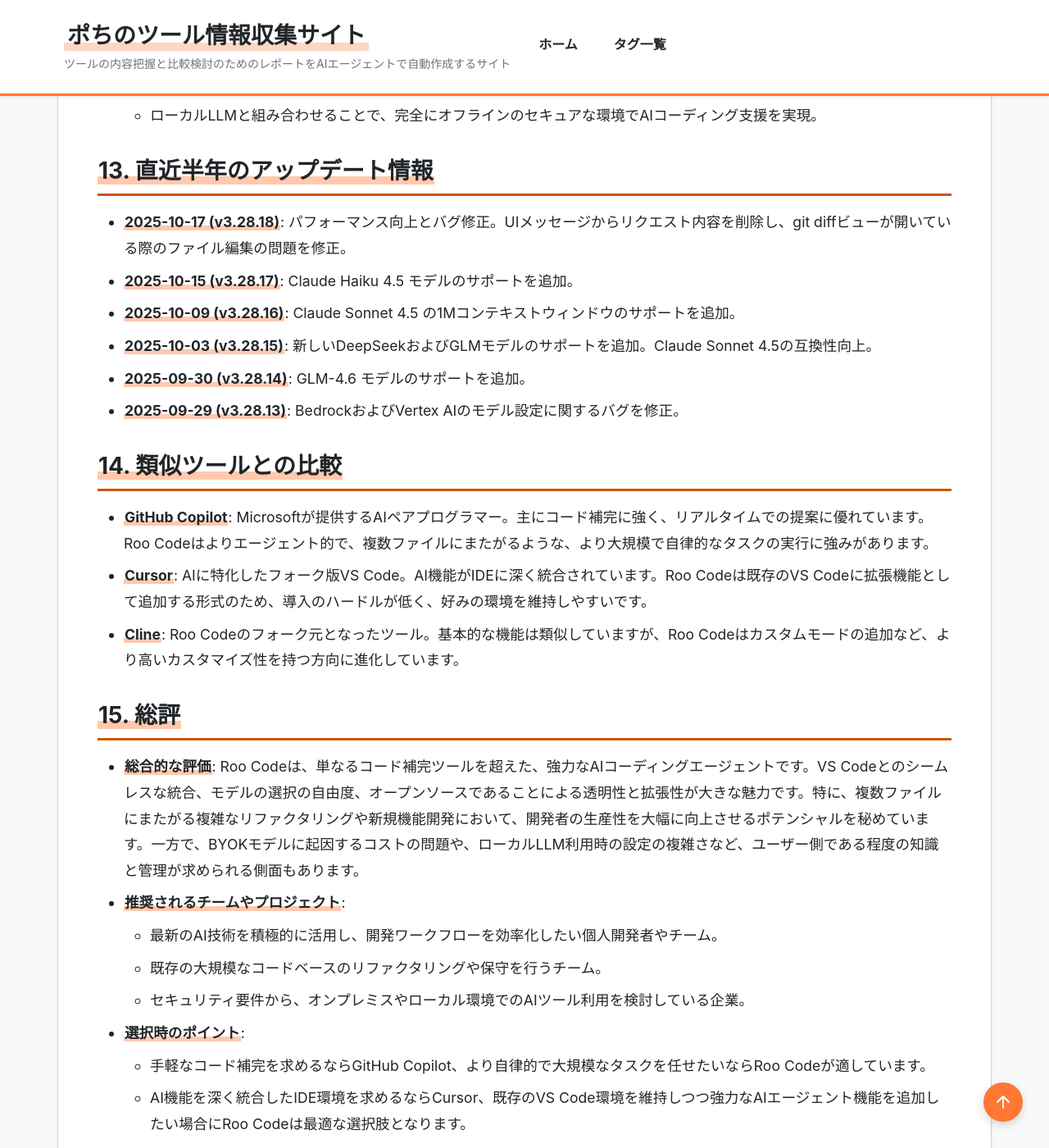
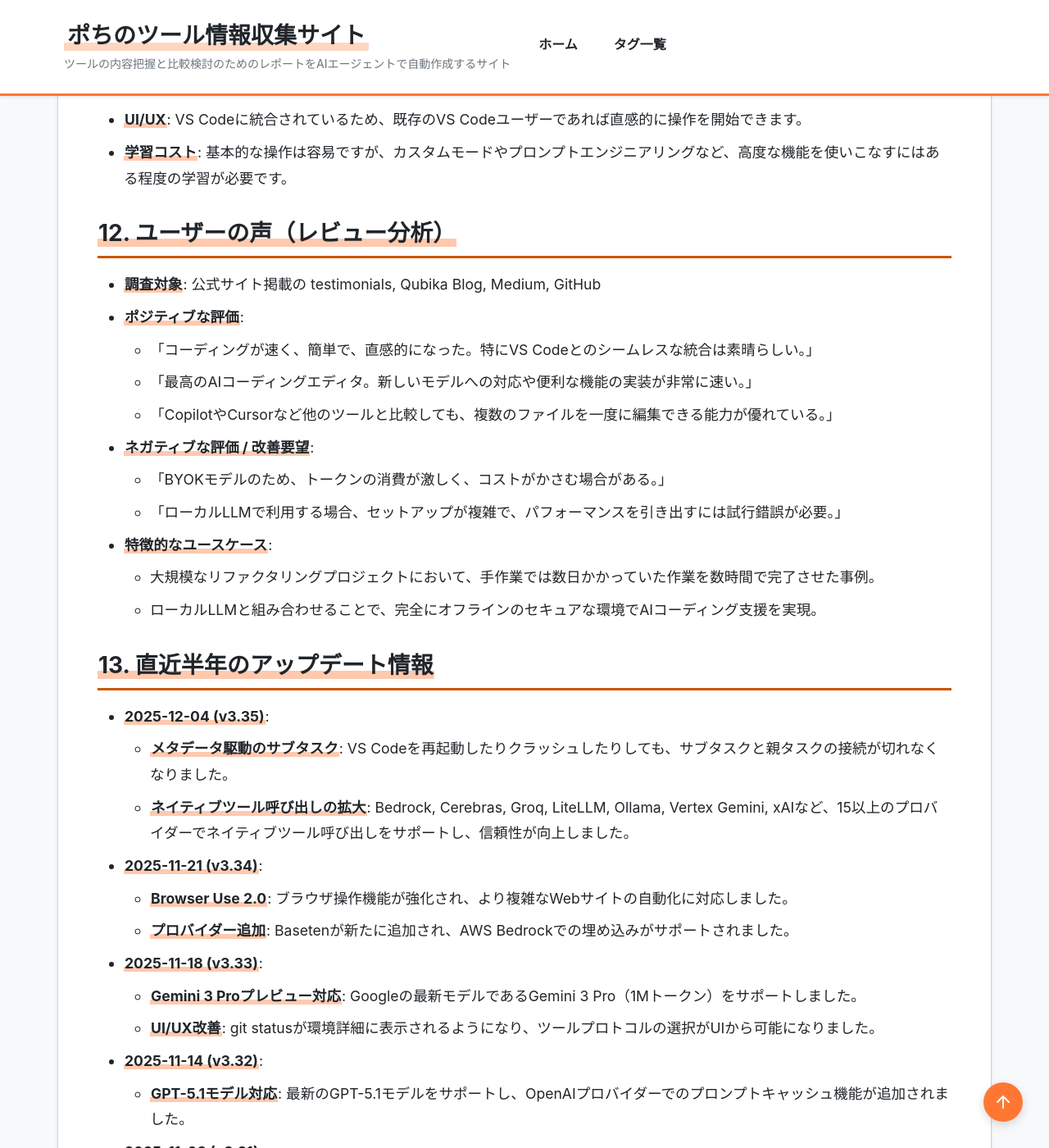
Before and after one commit to aegisfleet/tool-survey-report, a Jekyll site: the page built from _reports/roocode.md, in a window 1280 px wide and 1400 px high, scrolled down 5603 px. Shown: the whole window at 82% size. Built offline with Jekyll 4.4.1, drawn with Linux system fonts in a browser that asks for light colours; some of the changed text lies outside the part shown.

Commit message:
feat(reports): Update Roo Code report to v3.35 (#237)
Updates the research report for Roo Code with the latest information from release notes covering versions v3.29 through v3.35.

Key changes include:
- Refreshes the main features to include metadata-driven subtasks, native tool calling expansion, and support for new models like Gemini 3 Pro.
- Expands the integrations section with newly supported providers.
- Replaces the recent updates section with a new, comprehensive log of changes from the latest versions.
- Sets the 'last_updated' date to 2025-12-10.

Co-authored-by: google-labs-jules[bot] <161369871+google-labs-jules[bot]@users.noreply.github.com>

```diff
--- a/_reports/roocode.md
+++ b/_reports/roocode.md
@@ -5,13 +5,13 @@ category: "AIコーディング支援"
 developer: "Roo Code"
 official_site: "https://roocode.com/"
 date: "2025-10-23"
-last_updated: "2025-10-23"
+last_updated: "2025-12-10"
 tags:
   - "AI"
   - "開発者ツール"
   - "VS Code"
   - "オープンソース"
-description: "VS Code内で動作するオープンソースのAI搭載コーディングアシスタント。複数のファイルを横断したコードの読み書き、コマンド実行、ワークフローへの適応が可能です。"
+description: "VS Code内で動作するオープンソースのAI搭載コーディングアシスタント。メタデータ駆動のサブタスク管理や15以上のプロバイダーに対応したネイティブツール呼び出しにより、複雑な開発ワークフローを自動化します。"
 relationships:
   related_tools:
     - "GitHub Copilot"
@@ -42,11 +42,13 @@ relationships:
 
 ## **3. 主要機能**
 
+* **メタデータ駆動のサブタスク**: 親タスクとの接続が切れず、VS Codeの再起動やクラッシュ後もタスクの親子関係が維持されます。
+* **ネイティブツール呼び出しの拡大**: Bedrock, Cerebras, Groq, LiteLLM, Ollama, Vertex Gemini, xAIなど、15以上のプロバイダーでネイティブツール呼び出しをサポートし、より高速で信頼性の高いツール連携を実現します。
+* **Gemini 3 Proプレビュー対応**: GoogleのGemini 3 Proプレビューモデルをサポートし、1Mトークンのコンテキストウィンドウと高度な推論能力を活用できます。
 * **専門モード**: 「コード」「アーキテクト」「デバッグ」など、タスクに応じた専用モードでAIエージェントが動作し、高品質なコードを生成します。
 * **モデル非依存**: OpenAI、Anthropic、Geminiなどの主要なAIモデルや、ローカルでホストされたLLMなど、任意のモデルを接続して利用できます。
 * **段階的な自動承認**: 各アクションの実行を制御し、信頼度に応じてAIの自律性を調整可能です。
 * **オープンソース**: コミュニティ主導で開発されており、透明性が高く、自由にカスタマイズできます。
-* **高いカスタマイズ性**: 推論コンテキスト、モデルのプロパティ、スラッシュコマンドなど、詳細な設定を調整できます。
 * **セキュリティ**: クライアントのみのアーキテクチャで、コードはローカルマシンから離れません（外部API利用時を除く）。SOC 2 Type IIに準拠しています。
 
 ## **4. 特徴・強み (Pros)**
@@ -90,7 +92,17 @@ relationships:
 ## **9. 連携機能 (API・インテグレーション)**
 
 * **API**: Roo CodeはMCP (Model Context Protocol) をサポートしており、これにより外部ツールやサービスとの連携が可能です。
-* **外部サービス連携**: VS Code拡張機能として、VS Codeがサポートする全ての言語やツールと連携します。また、任意のAIモデルプロバイダー（OpenAI, Anthropic, Google Gemini, Ollamaなど）と接続できます。
+* **外部サービス連携**: VS Code拡張機能として、VS Codeがサポートする全ての言語やツールと連携します。また、任意のAIモデルプロバイダー（OpenAI, Anthropic, Google Gemini, Ollamaなど）と接続できます。v3.35現在、以下の主要プロバイダーを含む15以上のサービスでネイティブツール呼び出しがサポートされており、信頼性の高い連携が可能です。
+    * Bedrock
+    * Cerebras
+    * DeepInfra
+    * Groq
+    * LiteLLM
+    * Ollama
+    * Vertex Gemini
+    * xAI (Grok)
+    * Baseten
+    * MiniMax
 
 ## **10. セキュリティとコンプライアンス**
 
@@ -118,12 +130,24 @@ relationships:
 
 ## **13. 直近半年のアップデート情報**
 
-* **2025-10-17 (v3.28.18)**: パフォーマンス向上とバグ修正。UIメッセージからリクエスト内容を削除し、git diffビューが開いている際のファイル編集の問題を修正。
-* **2025-10-15 (v3.28.17)**: Claude Haiku 4.5 モデルのサポートを追加。
-* **2025-10-09 (v3.28.16)**: Claude Sonnet 4.5 の1Mコンテキストウィンドウのサポートを追加。
-* **2025-10-03 (v3.28.15)**: 新しいDeepSeekおよびGLMモデルのサポートを追加。Claude Sonnet 4.5の互換性向上。
-* **2025-09-30 (v3.28.14)**: GLM-4.6 モデルのサポートを追加。
-* **2025-09-29 (v3.28.13)**: BedrockおよびVertex AIのモデル設定に関するバグを修正。
+* **2025-12-04 (v3.35)**:
+    * **メタデータ駆動のサブタスク**: VS Codeを再起動したりクラッシュしたりしても、サブタスクと親タスクの接続が切れなくなりました。
+    * **ネイティブツール呼び出しの拡大**: Bedrock, Cerebras, Groq, LiteLLM, Ollama, Vertex Gemini, xAIなど、15以上のプロバイダーでネイティブツール呼び出しをサポートし、信頼性が向上しました。
+* **2025-11-21 (v3.34)**:
+    * **Browser Use 2.0**: ブラウザ操作機能が強化され、より複雑なWebサイトの自動化に対応しました。
+    * **プロバイダー追加**: Basetenが新たに追加され、AWS Bedrockでの埋め込みがサポートされました。
+* **2025-11-18 (v3.33)**:
+    * **Gemini 3 Proプレビュー対応**: Googleの最新モデルであるGemini 3 Pro（1Mトークン）をサポートしました。
+    * **UI/UX改善**: git statusが環境詳細に表示されるようになり、ツールプロトコルの選択がUIから可能になりました。
+* **2025-11-14 (v3.32)**:
+    * **GPT-5.1モデル対応**: 最新のGPT-5.1モデルをサポートし、OpenAIプロバイダーでのプロンプトキャッシュ機能が追加されました。
+* **2025-11-08 (v3.31)**:
+    * **UI/UX改善**: タスクヘッダーとTodoリストが統合され、進捗管理が容易になりました。
+* **2025-11-03 (v3.30)**:
+    * **OpenRouter Embeddings**: OpenRouterが埋め込みプロバイダーとして追加され、コードベースのインデックス作成機能が強化されました。
+* **2025-10-31 (v3.29)**:
+    * **プロバイダー追加**: MiniMaxが新たに追加され、特に中国語のサポートが強化されました。
+    * **ファイル検索の高速化**: 大規模リポジトリでの`@`によるファイル検索が高速化されました。
 
 ## **14. 類似ツールとの比較**
 
```
